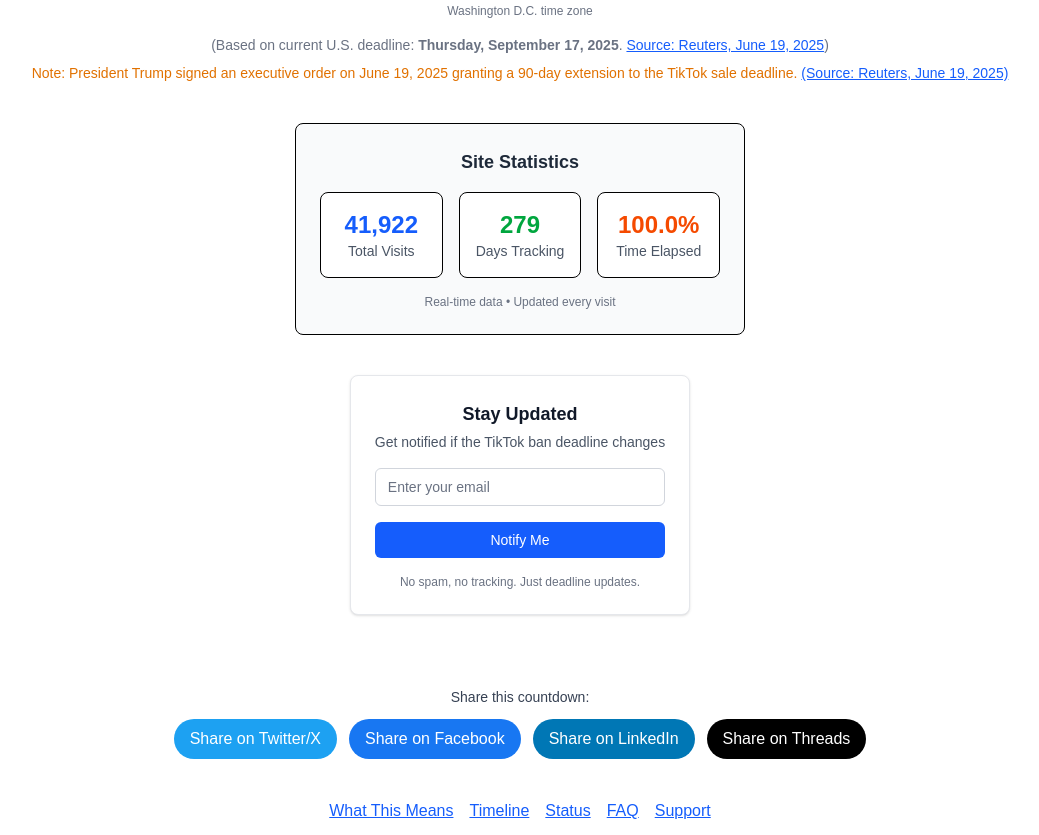
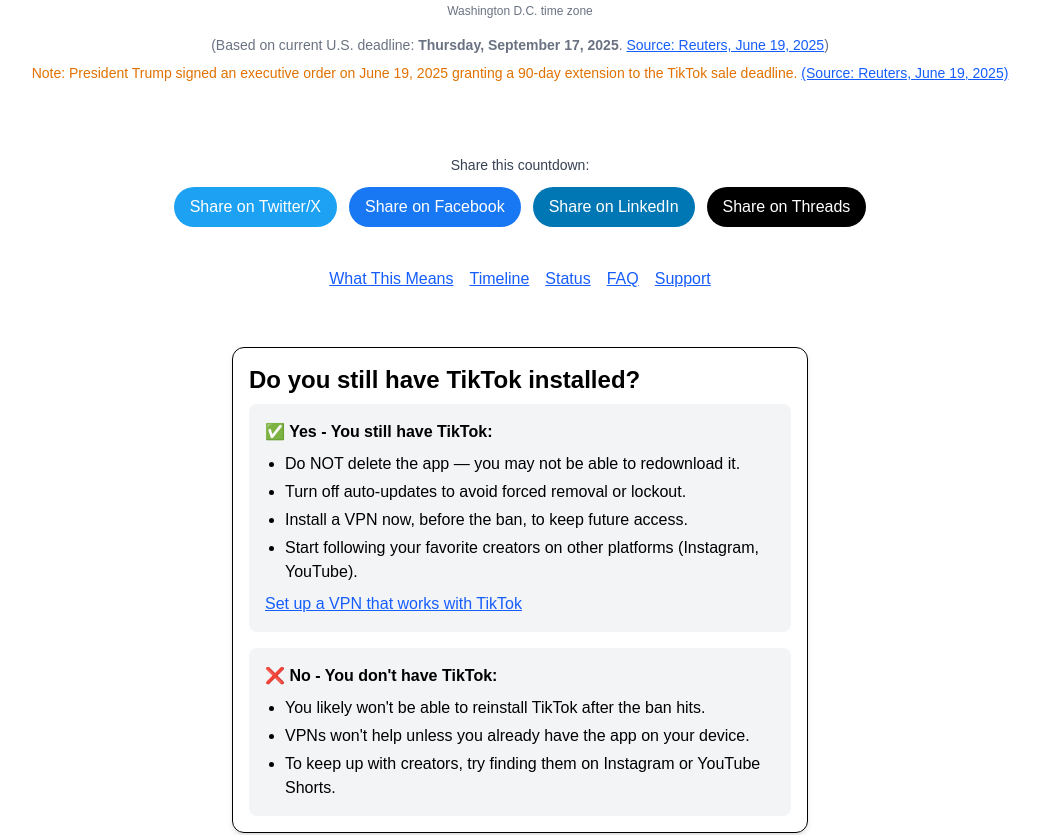
Before and after one commit to rodneyg/tiktok-ban-site, a Next.js app: page / in a window 1280 px wide. Shown: the part 543-1378 px from the top of the page, without its empty margins (120-1159 px from the left). Built offline with nearby package versions, Linux system fonts and the light colour scheme.

Commit message:
Remove Site Statistics and Stay Updated components as requested
Co-authored-by: rodneyg <6868495+rodneyg@users.noreply.github.com>

```diff
--- a/pages/components/EmailSubscription.tsx
+++ /dev/null
@@ -1,109 +0,0 @@
-'use client';
-
-import React, { useState } from 'react';
-
-export default function EmailSubscription() {
-  const [email, setEmail] = useState('');
-  const [status, setStatus] = useState<'idle' | 'loading' | 'success' | 'error'>('idle');
-  const [message, setMessage] = useState('');
-
-  const handleSubmit = async (e: React.FormEvent) => {
-    e.preventDefault();
-
-    if (!email || !email.includes('@')) {
-      setStatus('error');
-      setMessage('Please enter a valid email address');
-      return;
-    }
-
-    setStatus('loading');
-    setMessage('');
-
-    try {
-      // For now, we'll simulate a subscription process
-      // In a real implementation, this would send to an email service like ConvertKit, Mailchimp, etc.
-      await new Promise(resolve => setTimeout(resolve, 1000));
-
-      setStatus('success');
-      setMessage('Thanks! We\'ll email you if the deadline changes.');
-      setEmail('');
-    } catch {
-      setStatus('error');
-      setMessage('Something went wrong. Please try again later.');
-    }
-  };
-
-  return (
-    <div className="w-full max-w-md mx-auto bg-white border border-gray-200 rounded-lg p-6 shadow-sm">
-      <div className="text-center mb-4">
-        <h3 className="text-lg font-semibold text-gray-900">Stay Updated</h3>
-        <p className="text-sm text-gray-600 mt-1">
-          Get notified if the TikTok ban deadline changes
-        </p>
-      </div>
-
-      <form onSubmit={handleSubmit} className="space-y-4">
-        <div>
-          <label htmlFor="email" className="sr-only">
-            Email address
-          </label>
-          <input
-            type="email"
-            id="email"
-            placeholder="Enter your email"
-            value={email}
-            onChange={(e) => setEmail(e.target.value)}
-            disabled={status === 'loading' || status === 'success'}
-            className="w-full px-3 py-2 border border-gray-300 rounded-md text-sm placeholder-gray-500 focus:outline-none focus:ring-2 focus:ring-blue-500 focus:border-blue-500 disabled:bg-gray-100 disabled:cursor-not-allowed"
-            required
-          />
-        </div>
-
-        <button
-          type="submit"
-          disabled={status === 'loading' || status === 'success'}
-          className={`w-full py-2 px-4 rounded-md text-sm font-medium transition-colors ${
-            status === 'loading'
-              ? 'bg-gray-400 text-white cursor-not-allowed'
-              : status === 'success'
-              ? 'bg-green-600 text-white cursor-not-allowed'
-              : 'bg-blue-600 text-white hover:bg-blue-700 focus:outline-none focus:ring-2 focus:ring-blue-500 focus:ring-offset-2'
-          }`}
-        >
-          {status === 'loading' && (
-            <span className="inline-flex items-center">
-              <svg className="animate-spin -ml-1 mr-2 h-4 w-4 text-white" xmlns="http://www.w3.org/2000/svg" fill="none" viewBox="0 0 24 24">
-                <circle className="opacity-25" cx="12" cy="12" r="10" stroke="currentColor" strokeWidth="4"></circle>
-                <path className="opacity-75" fill="currentColor" d="M4 12a8 8 0 018-8V0C5.373 0 0 5.373 0 12h4zm2 5.291A7.962 7.962 0 014 12H0c0 3.042 1.135 5.824 3 7.938l3-2.647z"></path>
-              </svg>
-              Subscribing...
-            </span>
-          )}
-          {status === 'success' && (
-            <span className="inline-flex items-center">
-              <svg className="mr-2 h-4 w-4" fill="none" stroke="currentColor" viewBox="0 0 24 24">
-                <path strokeLinecap="round" strokeLinejoin="round" strokeWidth={2} d="M5 13l4 4L19 7" />
-              </svg>
-              Subscribed!
-            </span>
-          )}
-          {status !== 'loading' && status !== 'success' && 'Notify Me'}
-        </button>
-
-        {message && (
-          <div className={`text-center text-sm ${
-            status === 'success' ? 'text-green-600' : 'text-red-600'
-          }`}>
-            {message}
-          </div>
-        )}
-      </form>
-
-      <div className="mt-4 text-center">
-        <p className="text-xs text-gray-500">
-          No spam, no tracking. Just deadline updates.
-        </p>
-      </div>
-    </div>
-  );
-}
--- a/pages/components/SiteStats.tsx
+++ /dev/null
@@ -1,81 +0,0 @@
-'use client';
-
-import React, { useEffect, useState } from 'react';
-
-interface StatsData {
-  totalVisits: number;
-  activeDays: number;
-  percentageComplete: number;
-}
-
-export default function SiteStats() {
-  const [stats, setStats] = useState<StatsData | null>(null);
-
-  useEffect(() => {
-    // Calculate percentage complete (from Jan 1, 2025 to Sept 17, 2025)
-    const startDate = new Date('2025-01-01T00:00:00.000Z');
-    const endDate = new Date('2025-09-17T04:00:00.000Z');
-    const now = new Date();
-
-    const totalDuration = endDate.getTime() - startDate.getTime();
-    const elapsed = now.getTime() - startDate.getTime();
-    const progressPercentage = Math.max(0, Math.min(100, (elapsed / totalDuration) * 100));
-
-    // Calculate days active (approximate)
-    const activeDays = Math.floor((now.getTime() - startDate.getTime()) / (1000 * 60 * 60 * 24));
-
-    // Simulate visit count (in a real app, this would come from analytics)
-    const simulatedVisits = Math.floor(activeDays * 150 + Math.random() * 100);
-
-    setStats({
-      totalVisits: simulatedVisits,
-      activeDays: Math.max(0, activeDays),
-      percentageComplete: progressPercentage
-    });
-  }, []);
-
-  if (!stats) return null;
-
-  return (
-    <div className="w-full max-w-2xl mx-auto bg-gray-50 rounded-lg p-6 border">
-      <h3 className="text-lg font-semibold text-center mb-4 text-gray-800">
-        Site Statistics
-      </h3>
-
-      <div className="grid grid-cols-1 md:grid-cols-3 gap-4 text-center">
-        <div className="p-4 bg-white rounded-lg border">
-          <div className="text-2xl font-bold text-blue-600">
-            {stats.totalVisits.toLocaleString()}
-          </div>
-          <div className="text-sm text-gray-600">
-            Total Visits
-          </div>
-        </div>
-
-        <div className="p-4 bg-white rounded-lg border">
-          <div className="text-2xl font-bold text-green-600">
-            {stats.activeDays}
-          </div>
-          <div className="text-sm text-gray-600">
-            Days Tracking
-          </div>
-        </div>
-
-        <div className="p-4 bg-white rounded-lg border">
-          <div className="text-2xl font-bold text-orange-600">
-            {stats.percentageComplete.toFixed(1)}%
-          </div>
-          <div className="text-sm text-gray-600">
-            Time Elapsed
-          </div>
-        </div>
-      </div>
-
-      <div className="mt-4 text-center">
-        <p className="text-xs text-gray-500">
-          Real-time data • Updated every visit
-        </p>
-      </div>
-    </div>
-  );
-}
--- a/pages/index.tsx
+++ b/pages/index.tsx
@@ -4,8 +4,6 @@ import SEOHead from './components/SEOHead';
 import EnhancedCountdown from './components/EnhancedCountdown';
 import StatusBadge from './components/StatusBadge';
 import ShareBlock from './components/ShareBlock';
-import EmailSubscription from './components/EmailSubscription';
-import SiteStats from './components/SiteStats';
 import { getTimeRemaining } from '../utils/time';
 
 export default function Home() {
@@ -98,14 +96,6 @@ export default function Home() {
           </p>
         </section>
 
-        <section aria-label="Site Statistics">
-          <SiteStats />
-        </section>
-
-        <section aria-label="Email Updates">
-          <EmailSubscription />
-        </section>
-
         <section aria-label="Share this information">
           <ShareBlock />
         </section>
```
Also changed, not shown: 1 other file (tests, documents, lock files or other folders).
